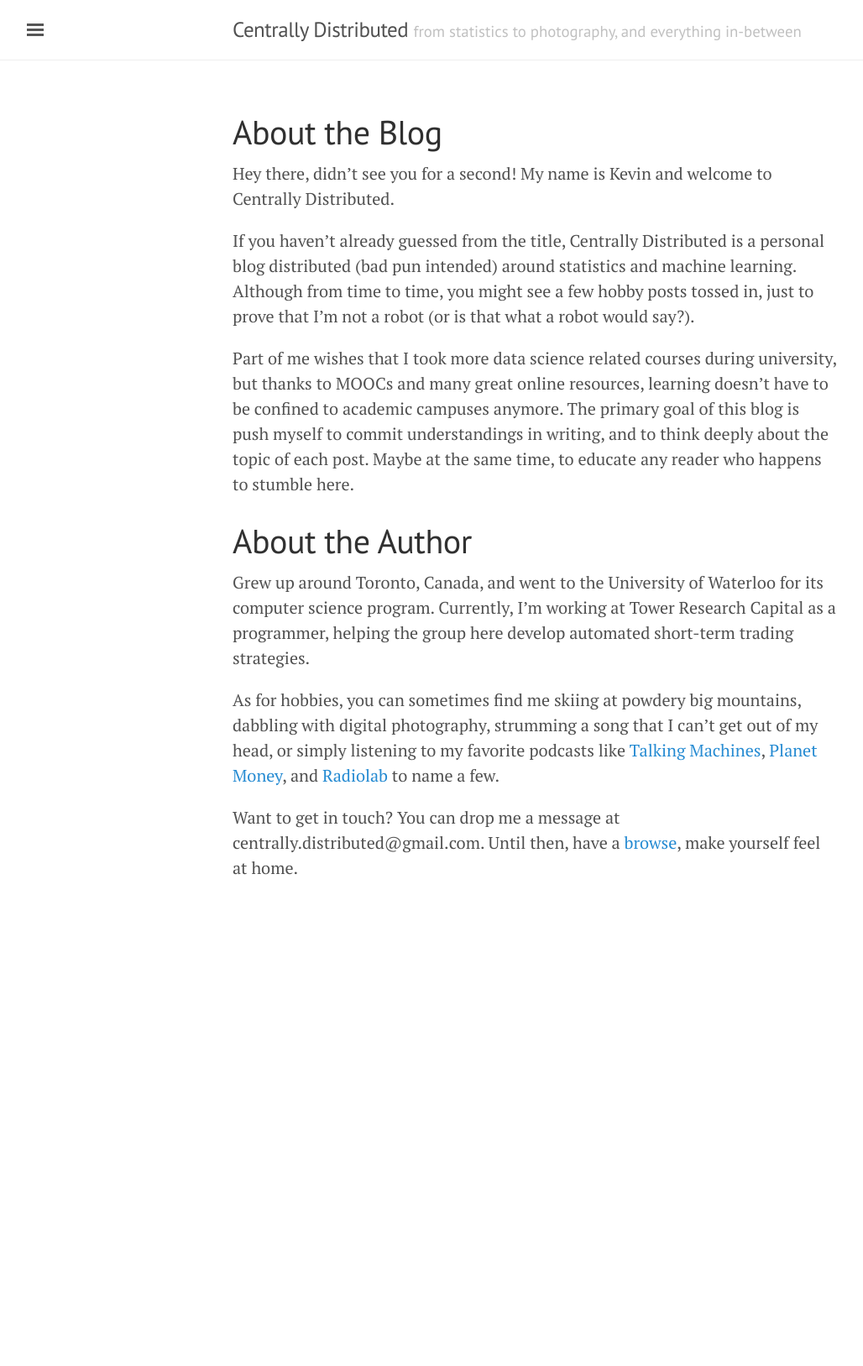
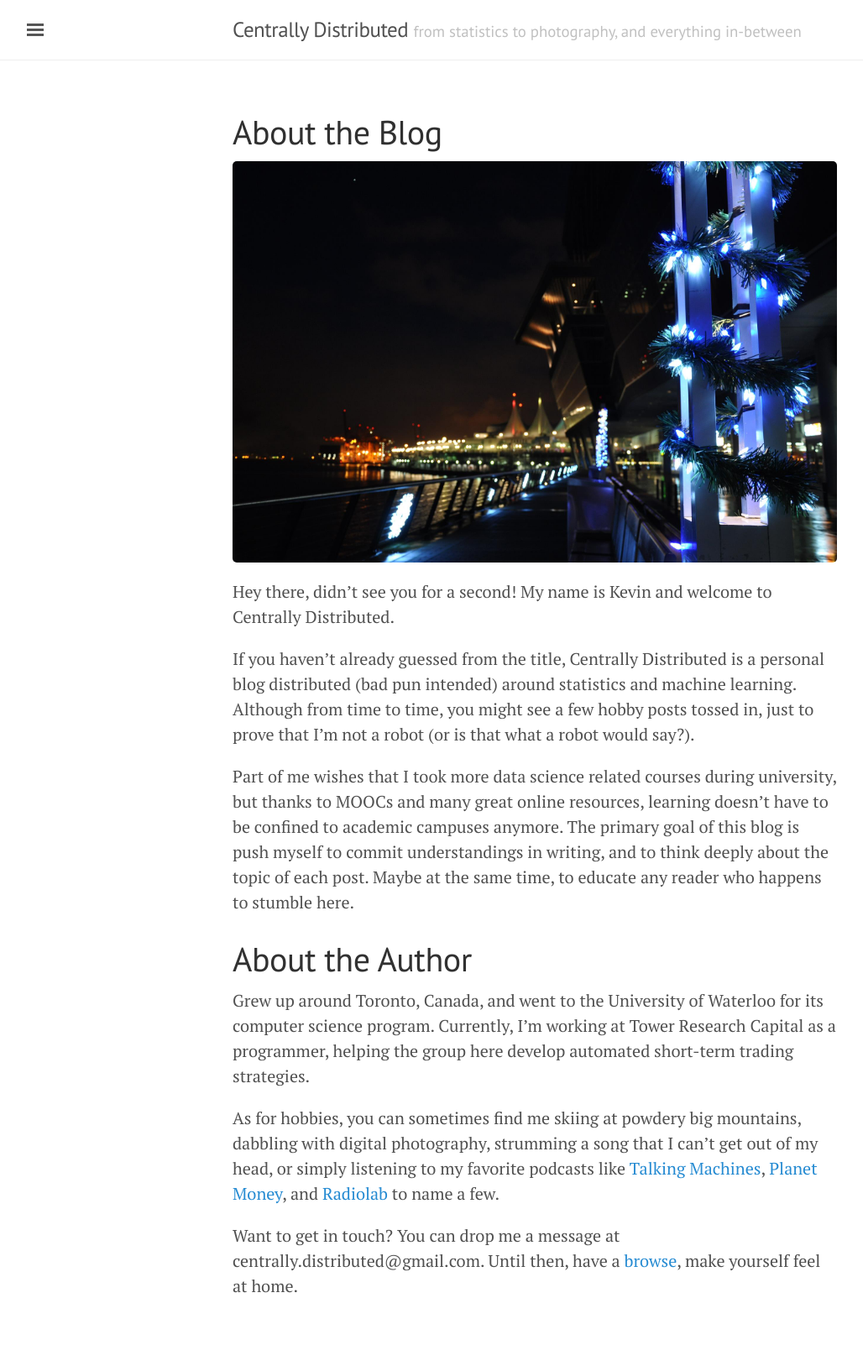
Before and after one commit to Estinox/estinox.github.io, a Jekyll site: the page built from about.md, in a window 1280 px wide. Shown: the whole page at 84% size, without its empty margins (3-1031 px from the left). Built offline with Jekyll 4.4.1, drawn with Linux system fonts in a browser that asks for light colours; comment, search, counter and statistics services are not loaded; before the commit the page ends 1129 px from its top, so only the background shows below that.

Commit message:
about pic

```diff
--- a/about.md
+++ b/about.md
@@ -2,6 +2,7 @@
 layout: page
 title: About the Blog
 ---
+![png]({{ site.url }}/assets/vancouver_canada_place.jpg)
 
 Hey there, didn't see you for a second! My name is Kevin and welcome to Centrally Distributed.
 
```
Also changed, not shown: assets/vancouver_canada_place.jpg (added).
